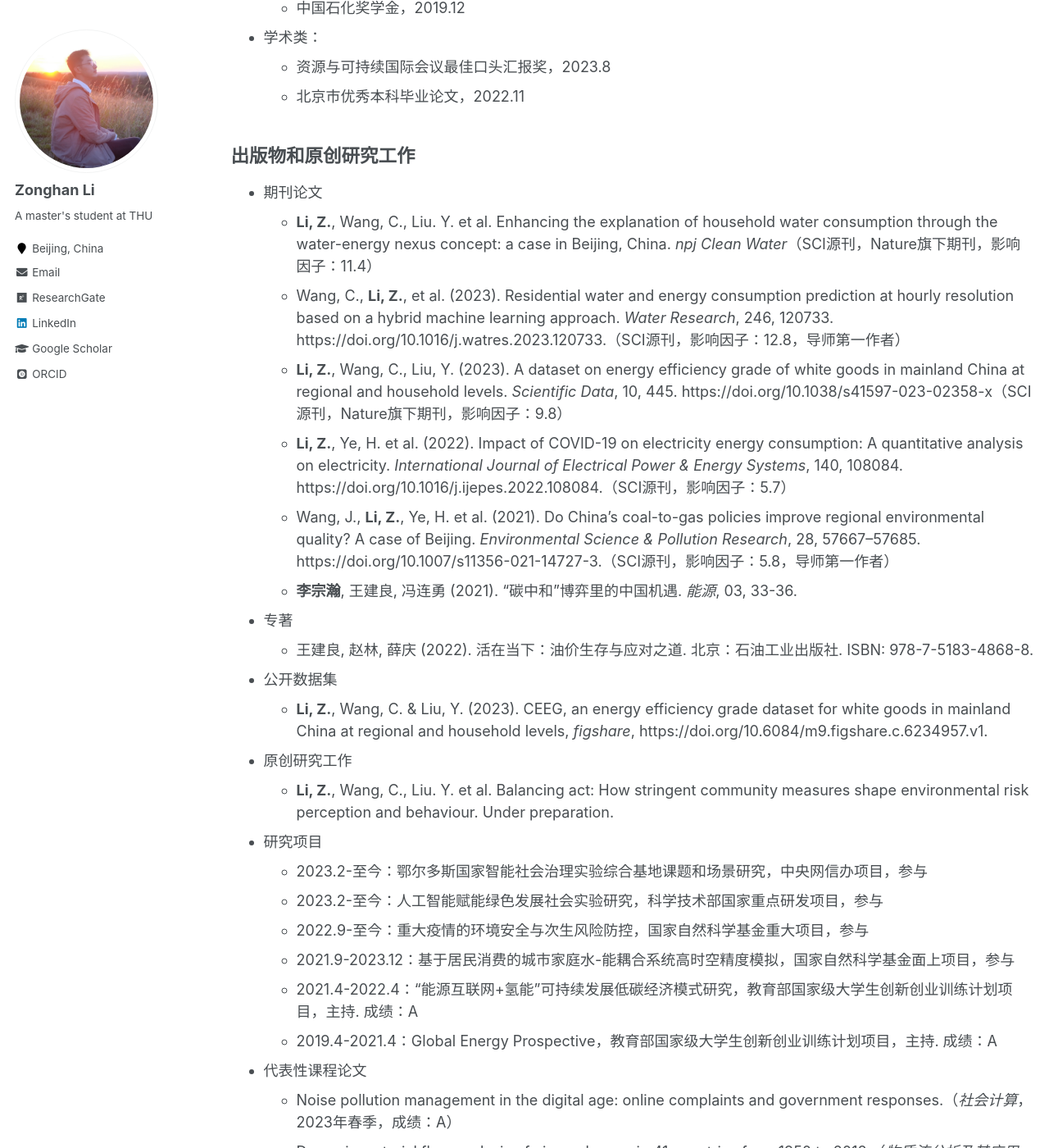
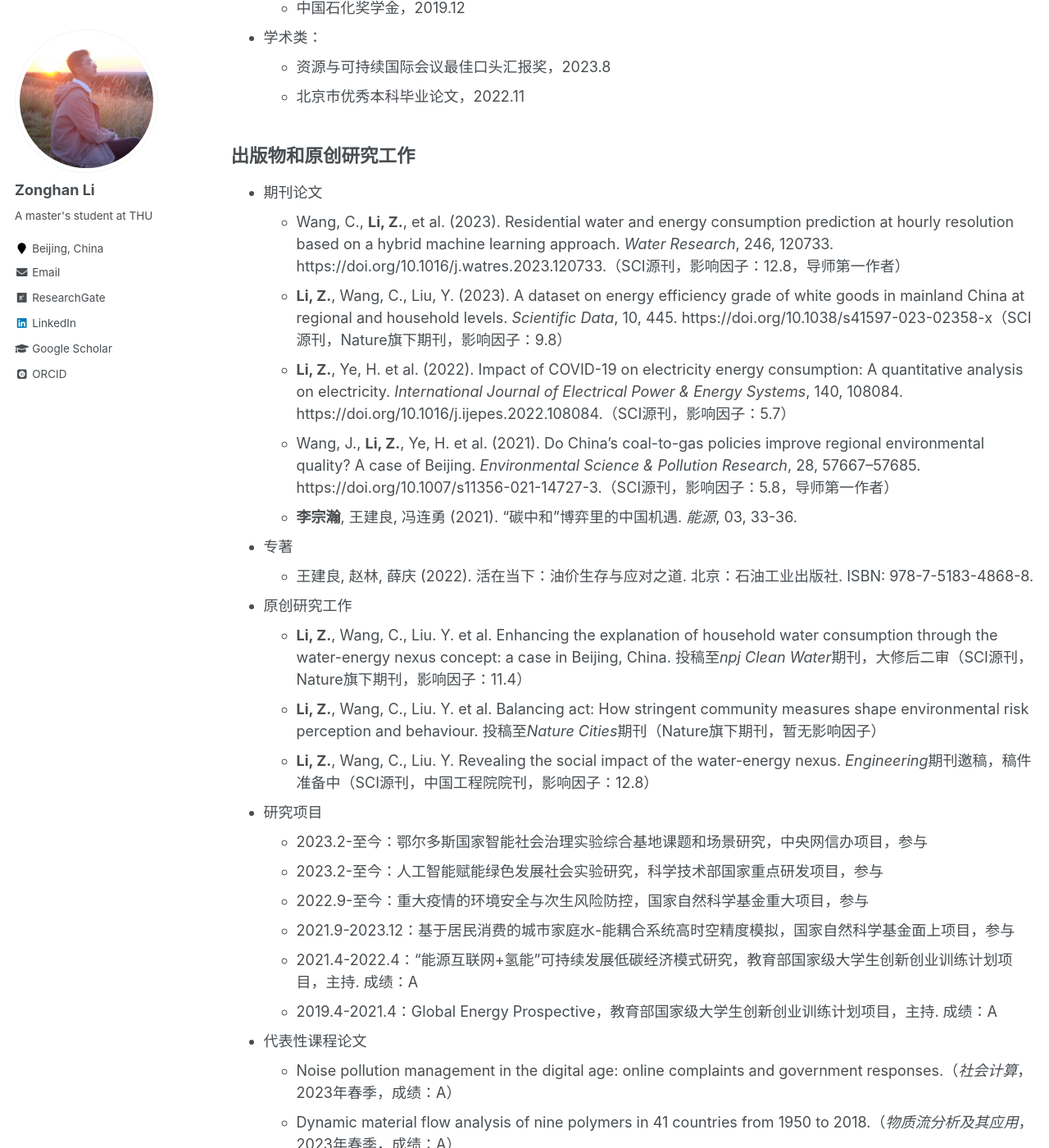
Before and after one commit to lzh3278/lzh.github.io, a Jekyll site: the page built from _pages/cv-chn.md, in a window 1280 px wide and 1400 px high, scrolled down 1124 px. Shown: the whole window at 82% size. Built offline with Jekyll 4.4.1, drawn with Linux system fonts in a browser that asks for light colours; some web fonts are replaced; some of the changed text lies outside the part shown.

Commit message:
Update cv-chn.md

```diff
--- a/_pages/cv-chn.md
+++ b/_pages/cv-chn.md
@@ -41,7 +41,6 @@ redirect_from:
 出版物和原创研究工作
 ------
 * 期刊论文
-    * **Li, Z.**, Wang, C., Liu. Y. et al. Enhancing the explanation of household water consumption through the water-energy nexus concept: a case in Beijing, China. *npj Clean Water*（SCI源刊，Nature旗下期刊，影响因子：11.4）
     * Wang, C., **Li, Z.**, et al. (2023). Residential water and energy consumption prediction at hourly resolution based on a hybrid machine learning approach. *Water Research*, 246, 120733. https://doi.org/10.1016/j.watres.2023.120733.（SCI源刊，影响因子：12.8，导师第一作者）
     * **Li, Z.**, Wang, C., Liu, Y. (2023). A dataset on energy efficiency grade of white goods in mainland China at regional and household levels. *Scientific Data*, 10, 445. https://doi.org/10.1038/s41597-023-02358-x（SCI源刊，Nature旗下期刊，影响因子：9.8）
     * **Li, Z.**, Ye, H. et al. (2022). Impact of COVID-19 on electricity energy consumption: A quantitative analysis on electricity. *International Journal of Electrical Power & Energy Systems*, 140, 108084. https://doi.org/10.1016/j.ijepes.2022.108084.（SCI源刊，影响因子：5.7）
@@ -49,10 +48,10 @@ redirect_from:
     * **李宗瀚**, 王建良, 冯连勇 (2021). "碳中和"博弈里的中国机遇. *能源*, 03, 33-36.
 * 专著
     * 王建良, 赵林, 薛庆 (2022). 活在当下：油价生存与应对之道. 北京：石油工业出版社. ISBN: 978-7-5183-4868-8.
-* 公开数据集
-    * **Li, Z.**, Wang, C. & Liu, Y. (2023). CEEG, an energy efficiency grade dataset for white goods in mainland China at regional and household levels, *figshare*, https://doi.org/10.6084/m9.figshare.c.6234957.v1.
 * 原创研究工作
-    * **Li, Z.**, Wang, C., Liu. Y. et al. Balancing act: How stringent community measures shape environmental risk perception and behaviour. Under preparation.
+    * **Li, Z.**, Wang, C., Liu. Y. et al. Enhancing the explanation of household water consumption through the water-energy nexus concept: a case in Beijing, China. 投稿至*npj Clean Water*期刊，大修后二审（SCI源刊，Nature旗下期刊，影响因子：11.4）
+    * **Li, Z.**, Wang, C., Liu. Y. et al. Balancing act: How stringent community measures shape environmental risk perception and behaviour. 投稿至*Nature Cities*期刊（Nature旗下期刊，暂无影响因子）
+    * **Li, Z.**, Wang, C., Liu. Y. Revealing the social impact of the water-energy nexus. *Engineering*期刊邀稿，稿件准备中（SCI源刊，中国工程院院刊，影响因子：12.8）
 * 研究项目
     * 2023.2-至今：鄂尔多斯国家智能社会治理实验综合基地课题和场景研究，中央网信办项目，参与
     * 2023.2-至今：人工智能赋能绿色发展社会实验研究，科学技术部国家重点研发项目，参与
@@ -70,12 +69,12 @@ redirect_from:
 
 工作经历
 ------
-* 实习生，微软亚洲研究院，入职时间待定
-* 科研助理，清华大学环境学院，2021.9-至今
-* 实习生，中华人民共和国生态环境部科技与财务司，2021.10-2022.1
-* 科研助理，中国石油大学（北京）经管学院，2020.2-2021.8
-* 研修生，みずほ銀行大连分行，2019.7-2019.8
-* 科研助理，中国石油大学（北京）机械学院，2019.4-2021.8
+* 实习生，微软 亚洲研究院，入职时间待定
+* 科研助理，清华大学 环境学院，2021.9-至今
+* 实习生，中华人民共和国生态环境部 科技与财务司，2021.10-2022.1
+* 科研助理，中国石油大学（北京） 经管学院，2020.2-2021.8
+* 研修生，みずほ銀行 大连分行，2019.7-2019.8
+* 科研助理，中国石油大学（北京） 机械学院，2019.4-2021.8
 
 服务与领导经历
 ------
```
Also changed, not shown: other parts of _pages/cv-chn.md (+1 -1 lines).
